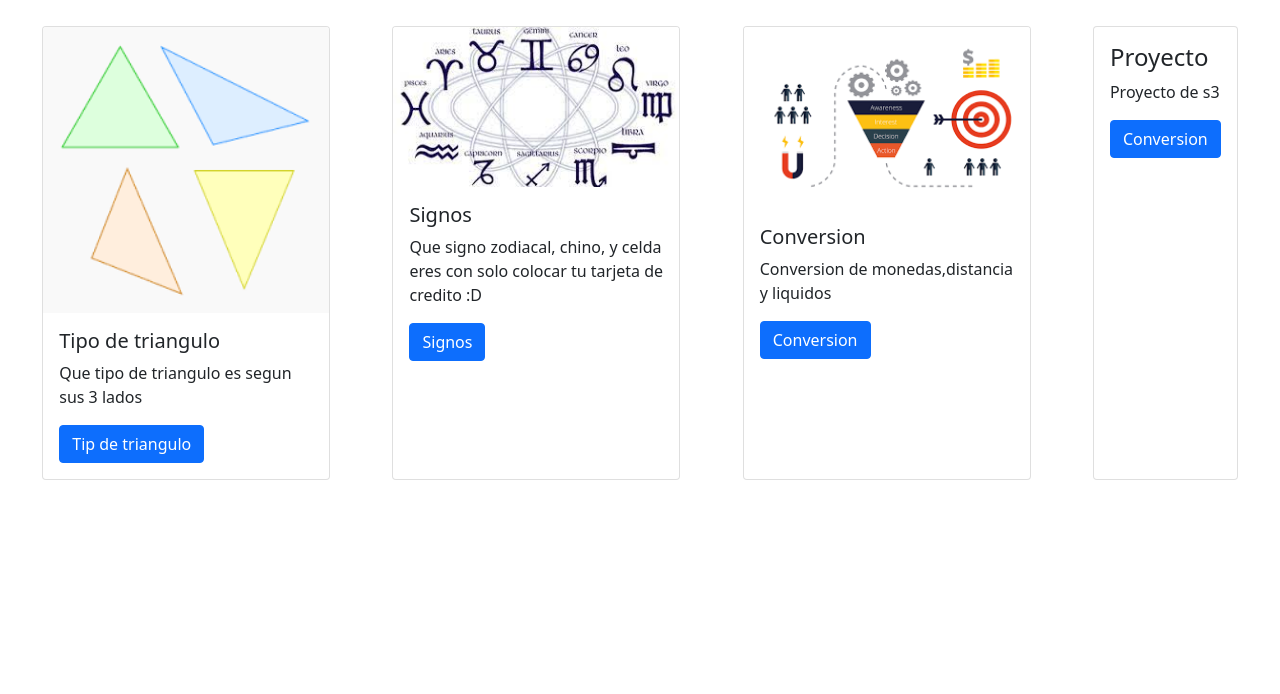
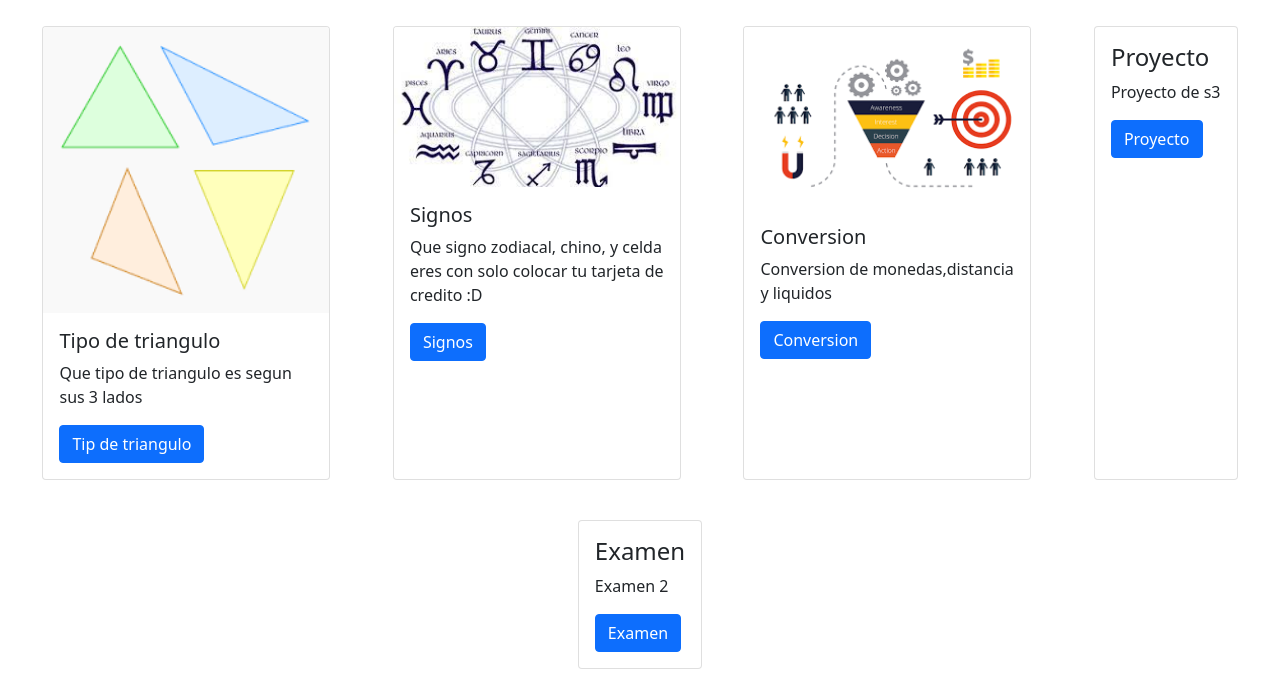
Before and after one commit to EDCarlitosSchoolxD/s3Tareas, a PHP site: page /proyectoFinalS3/segundoparcial/index.php in a window 1280 px wide. Shown: the part 106-800 px from the top of the page. Run offline with PHP 8.4, Linux system fonts and the light colour scheme.

Commit message:
Agruegue el examen

```diff
--- a/segundoparcial/index.php
+++ b/segundoparcial/index.php
@@ -58,6 +58,7 @@
         <ul class="dropdown-menu" aria-labelledby="navbarDropdownMenuLink">
           <li><a class="dropdown-item" href="./tipo-triangulo/tipo-triangulo.php">Tipo de triangulo</a>
           <li><a class="dropdown-item" href="./signos/signos.php">Signos</a></li>
+
         </ul>
         </li>
 
@@ -110,11 +111,18 @@
             <div class="card-body">
               <h4 class="card-title">Proyecto</h4>
               <p class="card-text">Proyecto de s3</p>
-              <a class="btn btn-primary" href="./proyectoFinalS3/index.php">Conversion</a>
+              <a class="btn btn-primary" href="./proyectoFinalS3/index.php">Proyecto</a>
             </div>
           </div>
 
-
+          <div class="card">
+            <img class="card-img-top" src="" alt="">
+            <div class="card-body">
+              <h4 class="card-title">Examen</h4>
+              <p class="card-text">Examen 2</p>
+              <a class="btn btn-primary" href="./proyectoFinalS3/index.php">Examen</a>
+            </div>
+          </div>
         </div>
 
 
```
